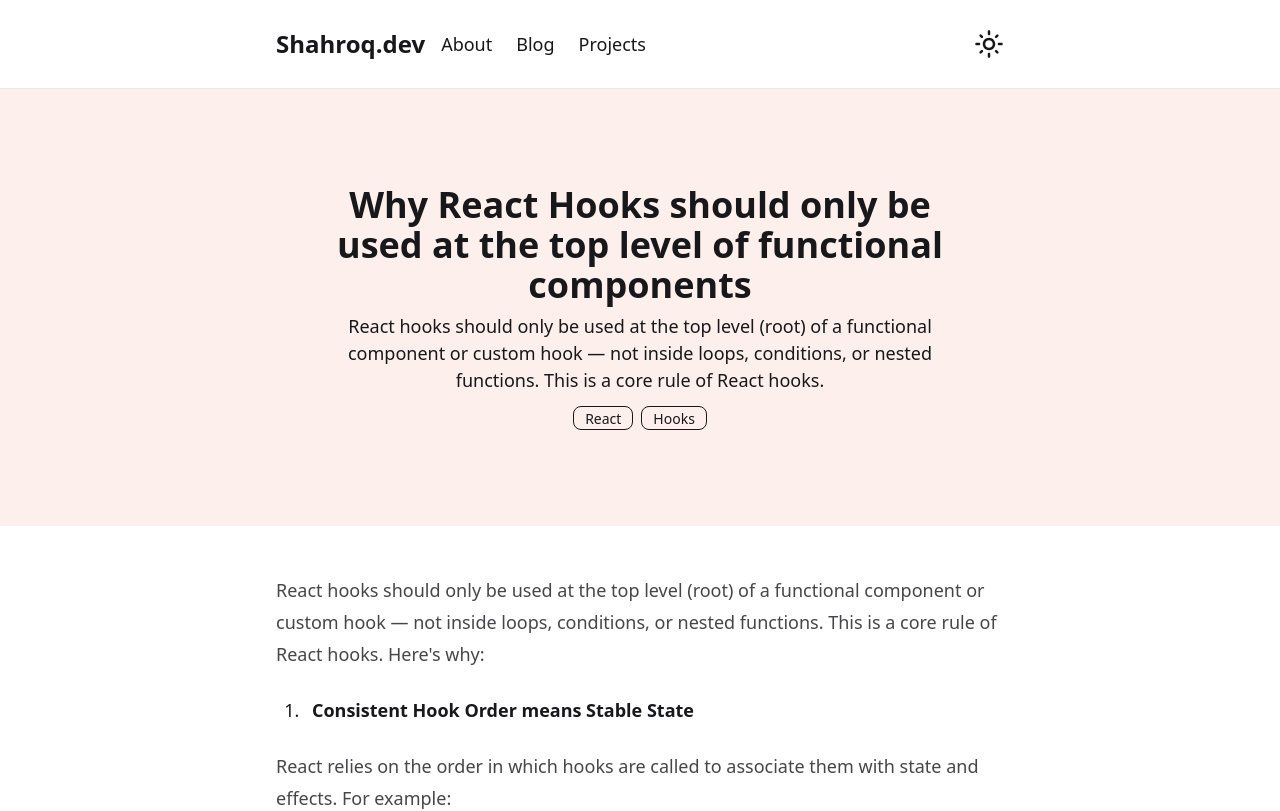
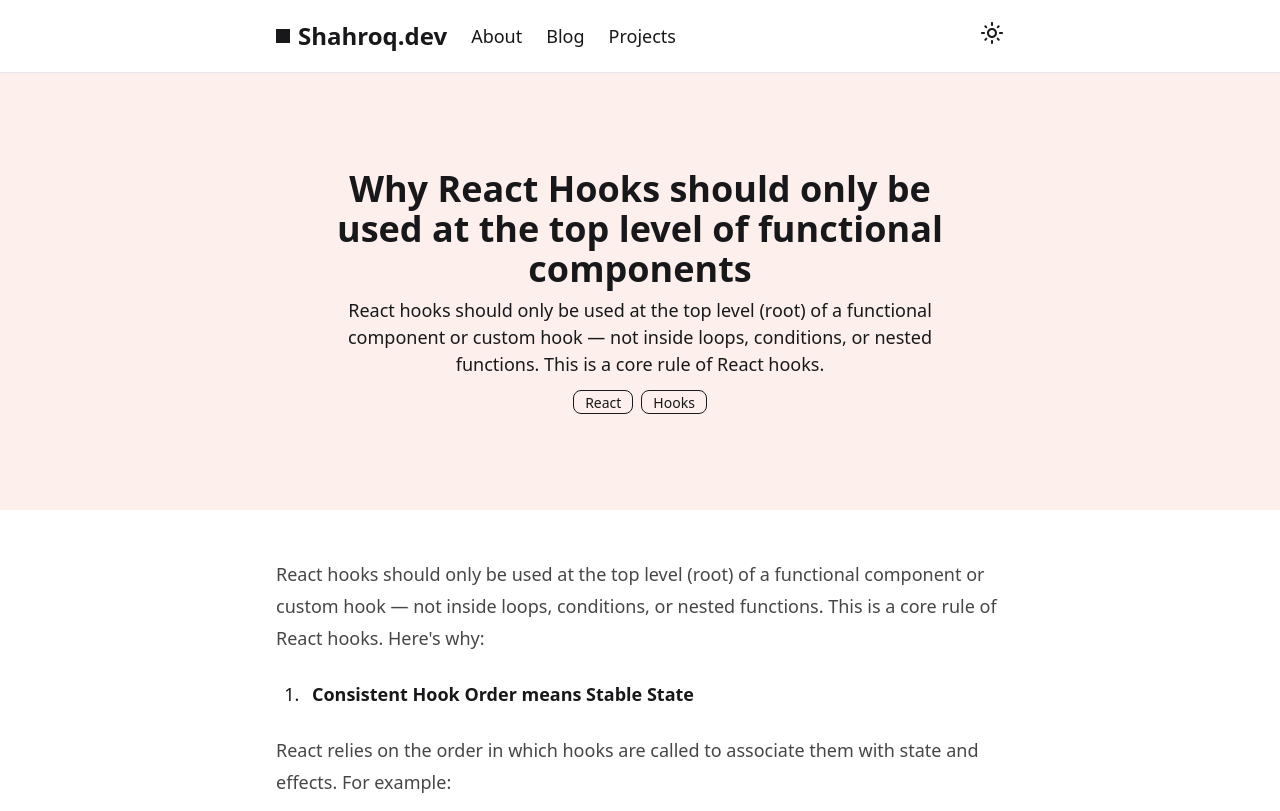
Before and after one commit to shahroq/shahroq.github.io, a Next.js app: page /blog/why-react-hooks-should-only-be-used-at-the-top-level-of-functional-components in a window 1280 px wide. Shown: the top 811 px of the page. Built offline with nearby package versions, Linux system fonts and the light colour scheme.

Commit message:
refactor theme switcher

```diff
--- a/app/Navbar.tsx
+++ b/app/Navbar.tsx
@@ -1,9 +1,11 @@
 "use client";
 
 import Link from "next/link";
+import { FaSquareFull, FaBars, FaTimes } from "react-icons/fa";
 import { usePathname } from "next/navigation";
 import ThemeSwitcher from "./ThemeSwitcher";
 import { siteName } from "@/data/global";
+import { useState } from "react";
 
 const links = [
   { label: "About", href: "/about" },
@@ -13,6 +15,8 @@ const links = [
 ];
 
 const Navbar = () => {
+  const [isOpen, setIsOpen] = useState(false);
+
   const currentPath = usePathname();
 
   const renderedLinks = links.map(({ label, href }) => (
@@ -24,49 +28,42 @@ const Navbar = () => {
   ));
 
   return (
-    <div className="navbar navbar-custom">
-      <div className="navbar-start flex items-center">
-        {/* mobile menu */}
-        <div className="dropdown">
-          <div
-            tabIndex={0}
-            role="button"
-            className="mr-3 lg:hidden rounded-none"
+    <nav className="navbar-main navbar-custom flex space-x-6 h-14 items-center max-md:justify-between">
+      {/* Hamburger Button */}
+      <div className="flex items-center md:hidden">
+        <button
+          id="menu-btn"
+          className="text-gray-700 focus:outline-none"
+          onClick={() => setIsOpen(!isOpen)}
         >
-            <svg
-              xmlns="http://www.w3.org/2000/svg"
-              className="h-8 w-8"
-              fill="none"
-              viewBox="0 0 24 24"
-              stroke="currentColor"
-            >
-              {" "}
-              <path
-                strokeLinecap="round"
-                strokeLinejoin="round"
-                strokeWidth="2"
-                d="M4 6h16M4 12h8m-8 6h16"
-              />{" "}
-            </svg>
+          {isOpen ? <FaTimes /> : <FaBars />}
+        </button>
       </div>
+
+      {/* Mobile Menu */}
       <ul
-            tabIndex={0}
-            className="menu menu-sm dropdown-content bg-base-100 rounded-box z-1 mt-3 w-52 p-2 shadow"
+        id="mobile-menu"
+        className={`md:hidden px-4 pb-4 mr-0 absolute left-7 top-14 bg-white shadow-md rounded-b-md z-50 ${
+          isOpen ? "" : "hidden"
+        }`}
       >
         {renderedLinks}
       </ul>
+
+      {/* Logo */}
+      <div className="text-2xl font-bold flex space-x-2 items-center">
+        <FaSquareFull className="text-sm" />
+        <p>{siteName}</p>
       </div>
 
-        <p className="btn- btn-ghost- text-2xl font-bold">{siteName}</p>
+      {/* Links */}
+      <ul className="hidden md:flex space-x-6">{renderedLinks}</ul>
 
-        <ul className="menu menu-horizontal px-1 hidden lg:flex">
-          {renderedLinks}
-        </ul>
-      </div>
-      <div className="navbar-end">
+      {/* Theme Switcher */}
+      <div className="md:ml-auto">
         <ThemeSwitcher />
       </div>
-    </div>
+    </nav>
   );
 };
 
--- a/app/ThemeSwitcher.tsx
+++ b/app/ThemeSwitcher.tsx
@@ -4,33 +4,34 @@ import { useState, useEffect } from "react";
 import { MdOutlineLightMode, MdOutlineDarkMode } from "react-icons/md";
 
 const ThemeSwitcher = () => {
-  /*
-  const [isDark, setIsDark] = useState(
-    JSON.parse(localStorage.getItem("isDark") ?? "false")
-  );
-  */
-  const [isDark, setIsDark] = useState(false);
+  const [theme, setTheme] = useState<"light" | "dark">("light");
 
+  // Load stored theme on mount
   useEffect(() => {
-    // localStorage.setItem("isDark", JSON.stringify(isDark));
-    document.documentElement.setAttribute(
-      "data-theme",
-      isDark ? "dark" : "light"
-    );
-  }, [isDark]);
+    const storedTheme = localStorage.getItem("theme") as
+      | "light"
+      | "dark"
+      | null;
+    const initialTheme = storedTheme || "light";
+    setTheme(initialTheme);
+    document.documentElement.setAttribute("data-theme", initialTheme);
+  }, []);
+
+  // Toggle and persist theme
+  const toggleTheme = () => {
+    const newTheme = theme === "light" ? "dark" : "light";
+    setTheme(newTheme);
+    document.documentElement.setAttribute("data-theme", newTheme);
+    localStorage.setItem("theme", newTheme);
+  };
+
+  const Icon =
+    theme === "light" ? <MdOutlineLightMode /> : <MdOutlineDarkMode />;
 
   return (
-    <>
-      <label className="swap swap-rotate">
-        <input
-          type="checkbox"
-          checked={isDark}
-          onChange={() => setIsDark(isDark ? false : true)}
-        />
-        <MdOutlineLightMode className="swap-off text-3xl" />
-        <MdOutlineDarkMode className="swap-on text-3xl" />
-      </label>
-    </>
+    <button onClick={toggleTheme} className="text-2xl cursor-pointer">
+      {Icon}
+    </button>
   );
 };
 
```
Lines whose indentation alone changed are shown as unchanged.
